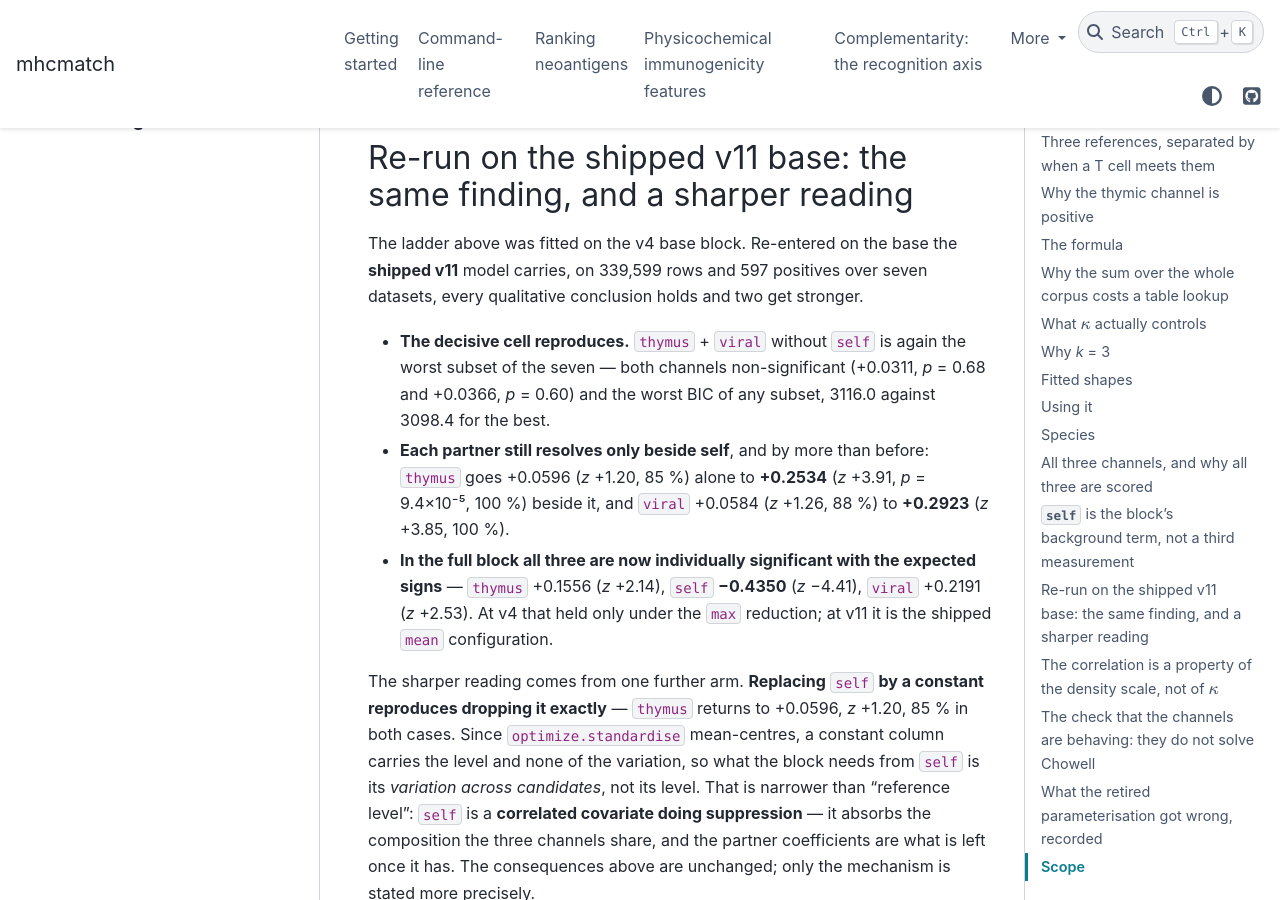
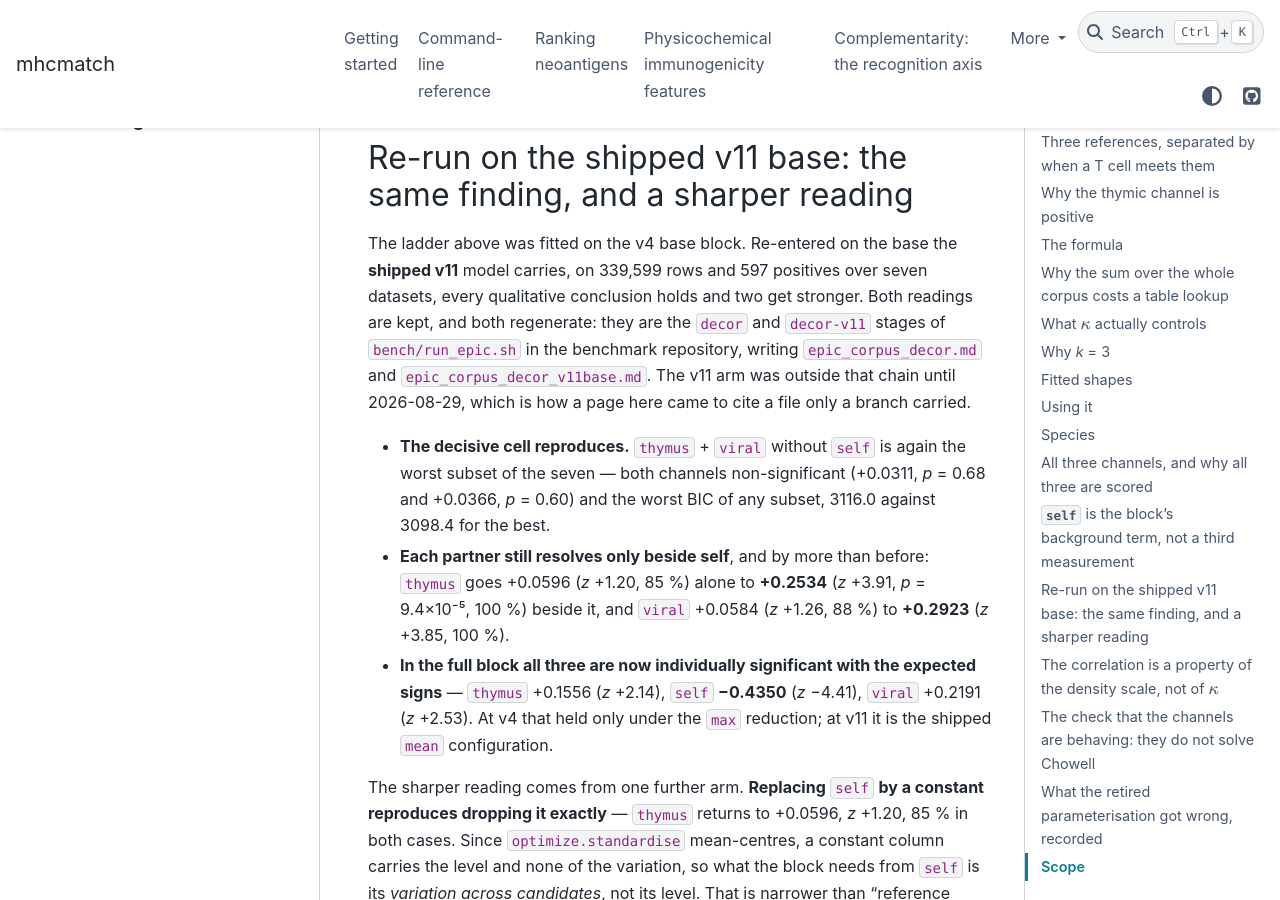
Before and after one commit to antigenomics/mhcmatch, a Sphinx documentation site: the page built from docs/corpus.rst, in a window 1280 px wide and 900 px high, scrolled down 10122 px. Built offline with Sphinx 7.4.7 and the PyData theme 0.15.4, drawn with Linux system fonts in a browser that asks for light colours.

Commit message:
corpus: name the stage that regenerates the v11-base ladder
This page cited numbers from `epic_corpus_decor_v11base.md`, a file the benchmark repo
carried on a branch and nothing in `run_epic.sh` produced -- so the reading it reports as
an extension of the v4 ladder had no generator a reader could reach. Both readings are
kept and both now regenerate, as the `decor` and `decor-v11` stages.

Co-Authored-By: Claude Opus 5 <noreply@anthropic.com>

```diff
--- a/docs/corpus.rst
+++ b/docs/corpus.rst
@@ -418,7 +418,10 @@ Re-run on the shipped v11 base: the same finding, and a sharper reading
 
 The ladder above was fitted on the v4 base block. Re-entered on the base the **shipped v11** model
 carries, on 339,599 rows and 597 positives over seven datasets, every qualitative conclusion holds
-and two get stronger.
+and two get stronger. Both readings are kept, and both regenerate: they are the ``decor`` and
+``decor-v11`` stages of ``bench/run_epic.sh`` in the benchmark repository, writing
+``epic_corpus_decor.md`` and ``epic_corpus_decor_v11base.md``. The v11 arm was outside that chain
+until 2026-08-29, which is how a page here came to cite a file only a branch carried.
 
 * **The decisive cell reproduces.** ``thymus`` + ``viral`` without ``self`` is again the worst
   subset of the seven --- both channels non-significant (+0.0311, *p* = 0.68 and +0.0366,
```
